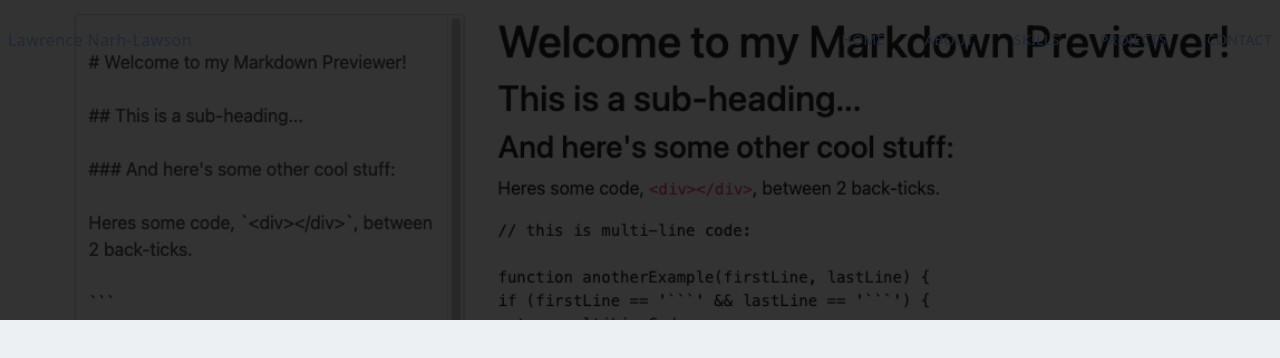
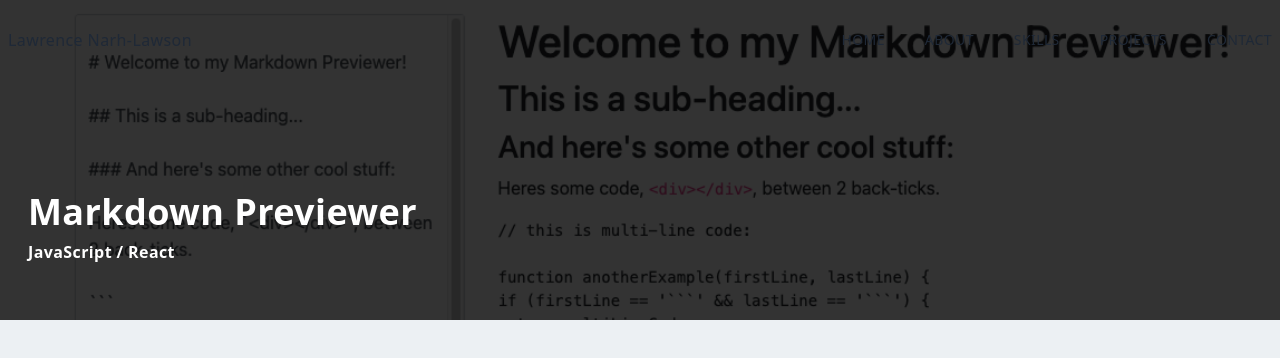
Before and after one commit to lawlawson/portfolio-july, a Next.js app: page /previewer in a window 1280 px wide. Shown: the top 358 px of the page. Built offline with nearby package versions, Linux system fonts and the light colour scheme.

Commit message:
Styling of header text

```diff
--- a/pages/previewer.jsx
+++ b/pages/previewer.jsx
@@ -14,6 +14,10 @@ const Previewer = () => {
           src={previewImg}
           alt='/'
         />
+        <div className='absolute top-[70%] max-w-[1240px] w-full left-[50%] right-[50%] translate-x-[-50%] translate-y-[-50%] text-white z-10 p-2'>
+          <h2 className='py-2'>Markdown Previewer</h2>
+          <h3>JavaScript / React</h3>
+        </div>
       </div>
     </div>
   );
```
